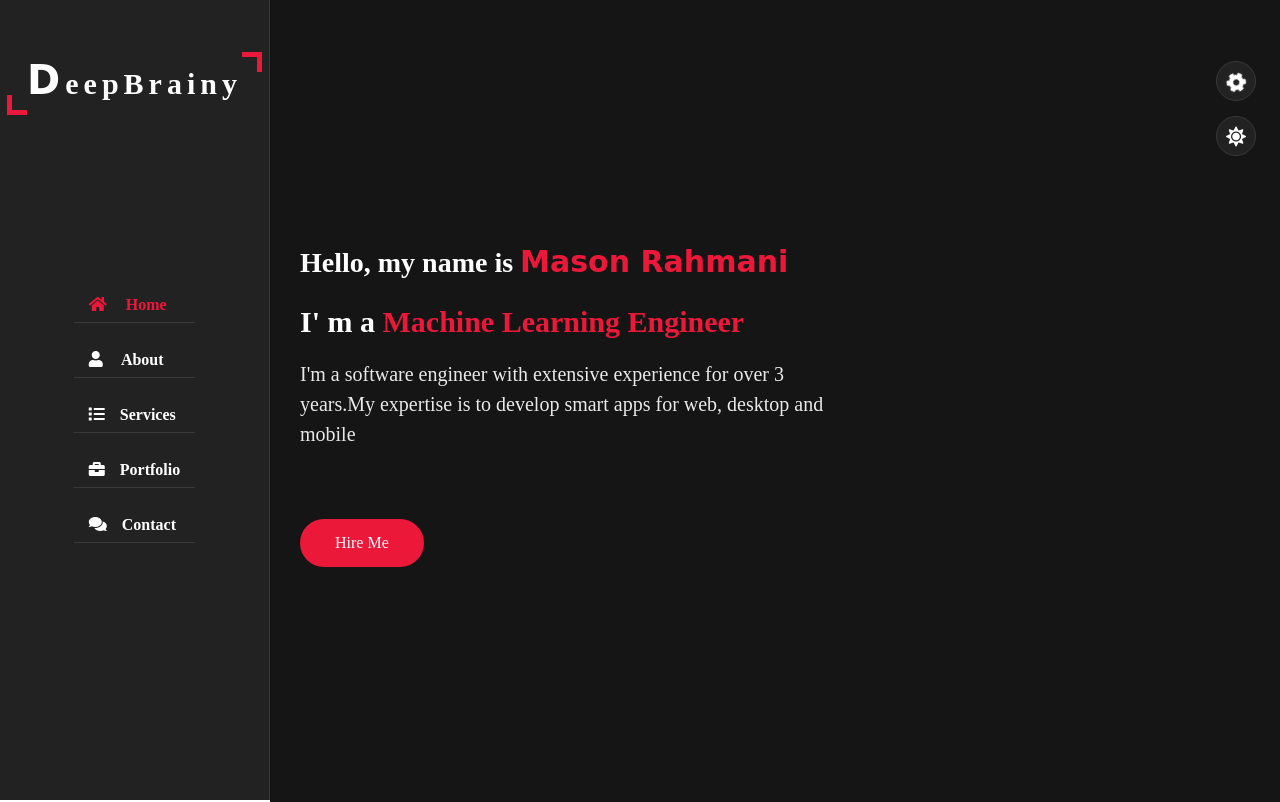
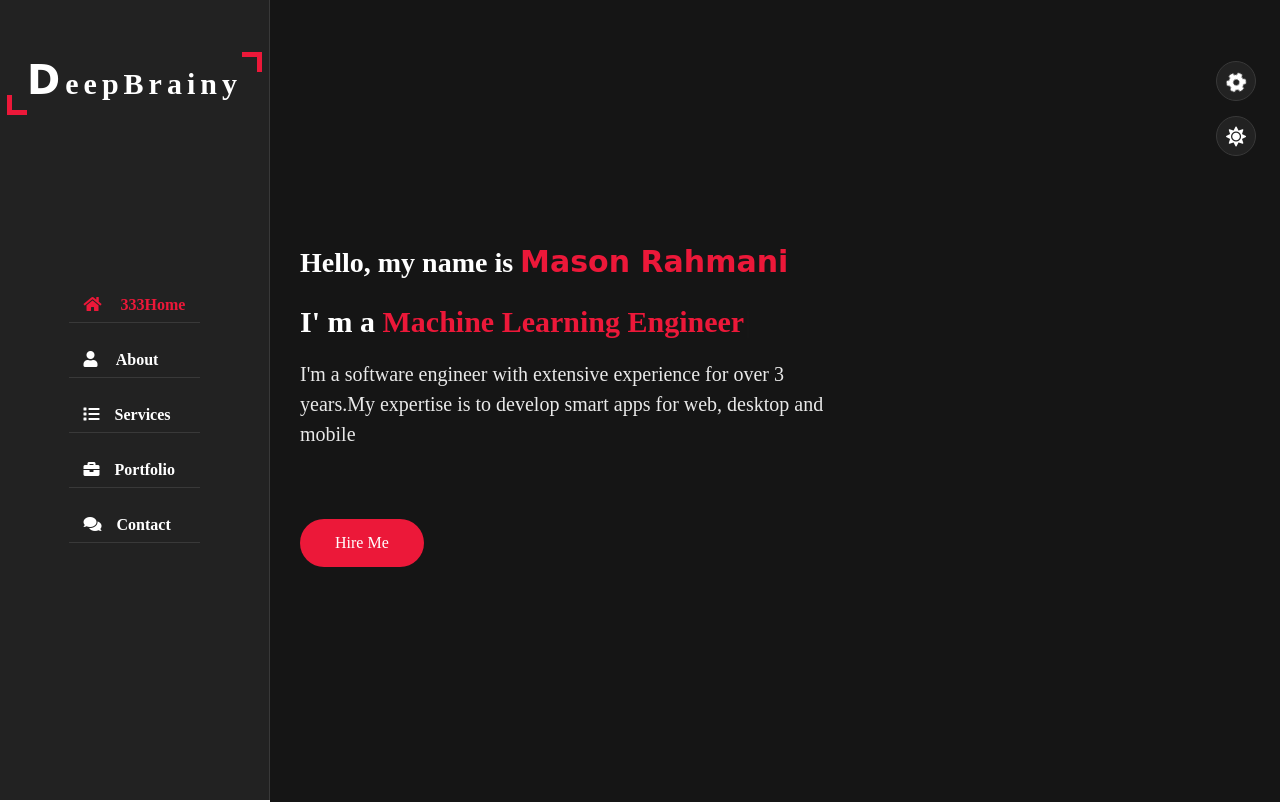
Before and after one commit to masonrahmani/PahlawanRahmani, a plain HTML site: page index.html in a window 1280 px wide. Shown: the top 802 px of the page. Drawn offline with nearby package versions, Linux system fonts and the light colour scheme; a web font is replaced by a local one.

Commit message:
Update index.html

```diff
--- a/index.html
+++ b/index.html
@@ -29,7 +29,7 @@
         <span></span>
       </div>
       <ul class="nav">
-        <li><a href="#home" class="active"><i class="fa fa-home"></i> Home</a></li>
+        <li><a href="#home" class="active"><i class="fa fa-home"></i> 333Home</a></li>
         <li><a href="#about"><i class="fa fa-user"></i> About</a></li>
         <li><a href="#services"><i class="fa fa-list"></i>Services</a></li>
         <li><a href="#portfolio"><i class="fa fa-briefcase"></i>Portfolio</a></li>
```
